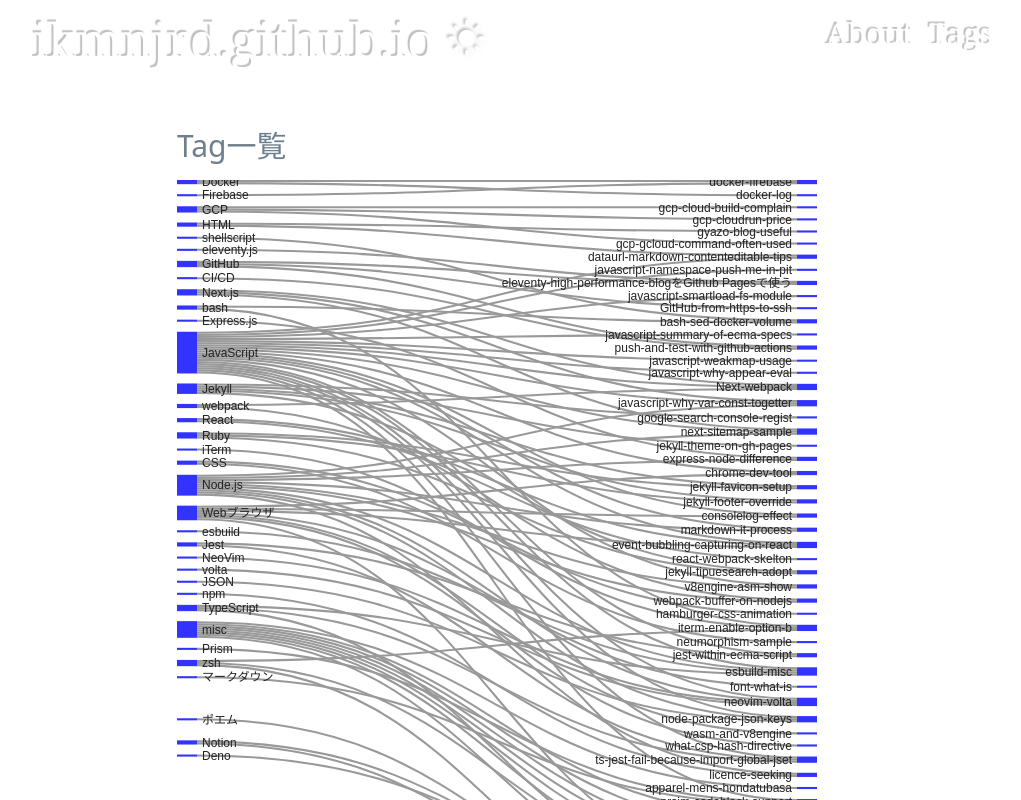
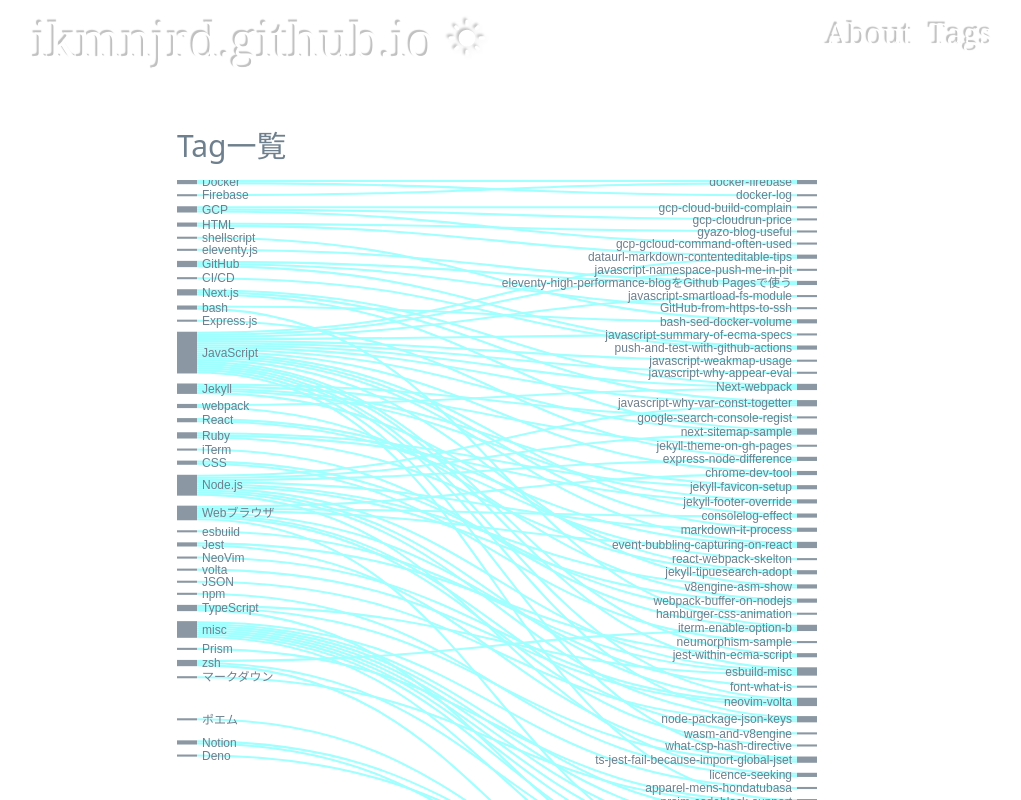
Before and after one commit to ikmnjrd/ikmnjrd.github.io, a Next.js app: page /tags in a window 1280 px wide. Shown: the top 800 px of the page, without its empty margins (127-1148 px from the left). Built offline with nearby package versions, Linux system fonts and the light colour scheme.

Commit message:
style: sanky chart color

```diff
--- a/src/components/SankeyChart.tsx
+++ b/src/components/SankeyChart.tsx
@@ -60,11 +60,11 @@
           d3Sankey.sankeyLinkHorizontal()
         )
         .attr('fill', 'none')
-        .attr('stroke', '#999999')
+        .attr('stroke', '#A0FFFF')
         .attr('stroke-width', (d) => d.width)
         .attr('stoke-opacity', 0.5)
 
-      console.log('graph nodes:', graph.nodes)
+      // console.log('graph nodes:', graph.nodes)
 
       // let nodes =
       svg
@@ -79,7 +79,7 @@
         .attr('y', (d) => d.y0)
         .attr('width', (d) => d.x1 - d.x0)
         .attr('height', (d) => d.y1 - d.y0)
-        .attr('fill', 'blue')
+        .attr('fill', '#6E7F8D')
         .attr('opacity', 0.8)
 
       svg
@@ -110,7 +110,7 @@
           return d.url
         })
         .text((i) => i.name)
-        .style('fill', '#222222')
+        .style('fill', '#6E7F8D')
     },
     [props.nodes]
   )
```
